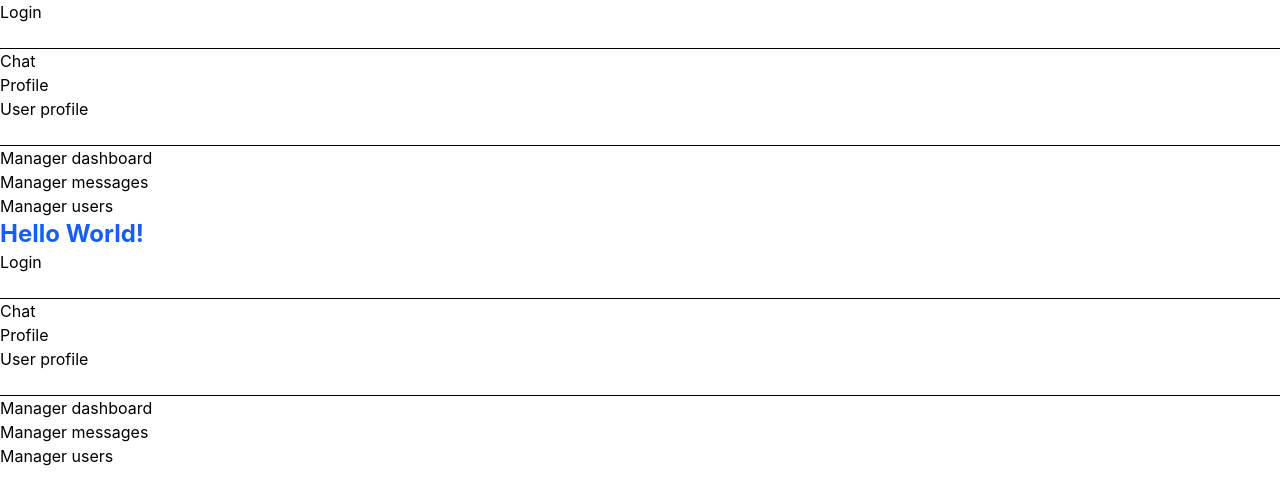
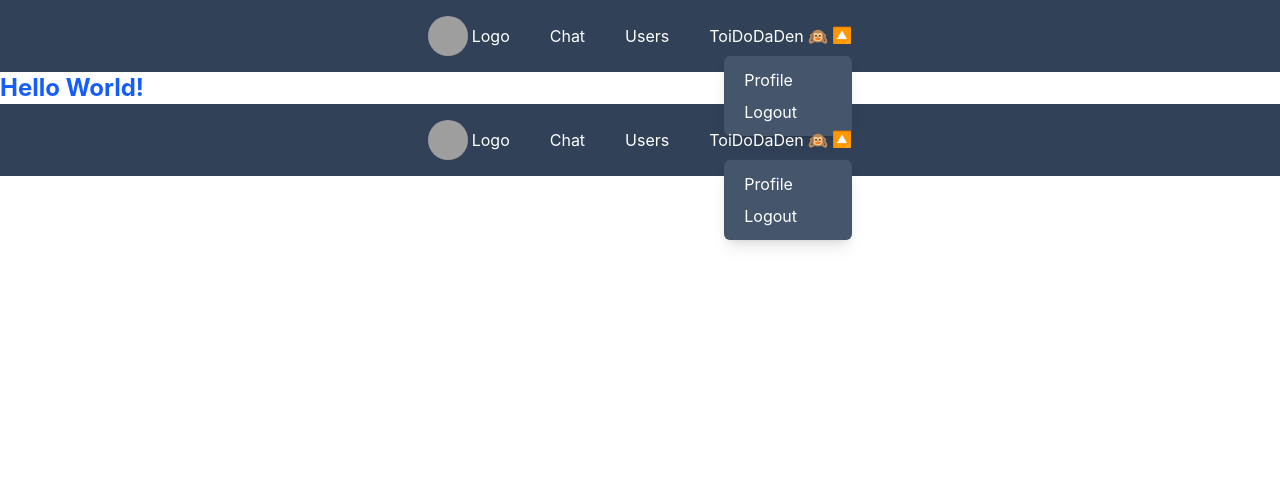
Before and after one commit to TruongTuanDung2001/Chat-app, a React app: page /admin in a window 1280 px wide. Shown: the top 504 px of the page. Built offline with nearby package versions, Linux system fonts and the light colour scheme; grey boxes are pictures that could not be loaded; the HTML template or start-up script is replaced by a standard one.

Commit message:
Design main navbar layout

```diff
--- a/src/App.jsx
+++ b/src/App.jsx
@@ -1,7 +1,7 @@
 // import { Link } from "react-router-dom";
 import { Route, Routes } from "react-router-dom";
 //
-import Navbar from "./components/Navbar";
+import MainNavbar from "./components/MainNavbar";
 //
 import LoginPage from "./pages/Login/Login";
 import ChatPage from "./pages/Chat/Chat";
@@ -18,7 +18,7 @@ import MainLayout from "./layouts/MainLayout";
 function App() {
   return (
     <div>
-      <Navbar />
+      <MainNavbar />
       <h1 className="text-2xl font-bold text-blue-600">Hello World!</h1>
 
       {/* pages */}
--- /dev/null
+++ b/src/components/AdminNavbar.jsx
@@ -0,0 +1,5 @@
+
+//
+export default function AdminNavbar(){
+
+}
--- /dev/null
+++ b/src/components/MainNavbar.jsx
@@ -0,0 +1,90 @@
+import { useState } from "react";
+import { Link } from "react-router-dom";
+
+// Sau này sẽ tạo ra 2 navbar riêng cho 2 layout là main layout và admin layout
+export default function MainNavbar() {
+  const [openProfile, setOpenProfile] = useState(true);
+  const [user, setUser] = useState("");
+  //   setUser("ToiDoDaDen 🙉");
+  //
+  return (
+    <div className="main-navbar bg-slate-700 text-white">
+      <ul className="flex justify-center gap-10 p-4 items-center ">
+        <div className="flex items-center gap-1">
+          <img
+            className="h-10 w-10 rounded-full"
+            src="https://i.pinimg.com/736x/34/1b/e4/341be4fbb1016c9a68881205f5c33133.jpg"
+            alt=""
+          />
+          <h3>Logo</h3>
+        </div>
+        <li>
+          <Link to="/chat">Chat</Link>
+        </li>
+        <li>
+          <Link to="/users">Users</Link>
+        </li>
+        <li className="relative">
+          {/* cái button thêm vào mà không thấy nút mà thấy bình thường là tại vì tailwind đã reset css button rồi
+                background-color: transparent;
+                border-width: 0;
+                padding: 0;
+                font: inherit;
+            Nếu muốn hiện nút bình thường: flex items-center gap-1 rounded-md bg-blue-500 px-3 py-2 text-white hover:bg-blue-600
+            */}
+          <button
+            className="flex items-center gap-1 cursor-pointer"
+            onClick={() => setOpenProfile(!openProfile)}
+          >
+            {console.log(openProfile)}
+            ToiDoDaDen 🙉
+            <span
+              className={`transition-transform ${openProfile ? "rotate-180" : ""}`}
+            >
+              🔽
+            </span>
+          </button>
+
+          {/* Nếu openProfile là true thì render ra */}
+          {openProfile && (
+            <ul className="absolute top-full right-0 mt-2 w-32 rounded-md bg-slate-600 p-2 shadow-lg">
+              <li>
+                <Link className=" block w-full rounded px-3 py-1 hover:bg-slate-500" to="/profile" onClick={() => setOpenProfile(false)}>
+                  Profile
+                </Link>
+              </li>
+              <li>
+                <Link className=" block w-full rounded px-3 py-1 hover:bg-slate-500" to="/logout" onClick={() => setOpenProfile(false)}>Logout</Link>
+              </li>
+            </ul>
+          )}
+        </li>
+      </ul>
+      {/* <ul>
+                <li>
+                    <Link to="/login">Login</Link>
+                </li>
+                <br /> <hr />
+                <li>
+                    <Link to="/chat">Chat</Link>
+                </li>
+                <li>
+                    <Link to="/profile">Profile</Link>
+                </li>
+                <li>
+                    <Link to="/users/1">User profile</Link>
+                </li>
+                <br /> <hr />
+                <li>
+                    <Link to="/admin/dashboard">Manager dashboard</Link>
+                </li>
+                <li>
+                    <Link to="/admin/messages">Manager messages</Link>
+                </li>
+                <li>
+                    <Link to="/admin/users">Manager users</Link>
+                </li>
+            </ul> */}
+    </div>
+  );
+}
--- a/src/components/Navbar.jsx
+++ /dev/null
@@ -1,34 +0,0 @@
-import { Link } from "react-router-dom";
-
-// Sau này sẽ tạo ra 2 navbar riêng cho 2 layout là main layout và admin layout
-export default function Navbar(){
-    return (
-        <div className="navbar">
-            <ul>
-                <li>
-                    <Link to="/login">Login</Link>
-                </li>
-                <br /> <hr />
-                <li>
-                    <Link to="/chat">Chat</Link>
-                </li>
-                <li>
-                    <Link to="/profile">Profile</Link>
-                </li>
-                <li>
-                    <Link to="/users/1">User profile</Link>
-                </li>
-                <br /> <hr />
-                <li>
-                    <Link to="/admin/dashboard">Manager dashboard</Link>
-                </li>
-                <li>
-                    <Link to="/admin/messages">Manager messages</Link>
-                </li>
-                <li>
-                    <Link to="/admin/users">Manager users</Link>
-                </li>
-            </ul>
-        </div>
-    )
-}
--- a/src/layouts/AdminLayout.jsx
+++ b/src/layouts/AdminLayout.jsx
@@ -1,10 +1,10 @@
 import { Outlet } from "react-router-dom";
-import Navbar from "../components/Navbar";
+import MainNavbar from "../components/MainNavbar";
 
 export default function AdminLayout(){
     return (
         <div className="admin-layout">
-            <Navbar />
+            <MainNavbar />
 
             <Outlet />
         </div>
--- a/src/layouts/MainLayout.jsx
+++ b/src/layouts/MainLayout.jsx
@@ -1,10 +1,10 @@
 import { Outlet } from "react-router-dom";
-import Navbar from "../components/Navbar";
+import MainNavbar from "../components/MainNavbar";
 
 export default function MainLayout(){
     return (
         <div className="main-layout">
-            <Navbar />
+            <MainNavbar />
 
             <Outlet />
         </div>
```
